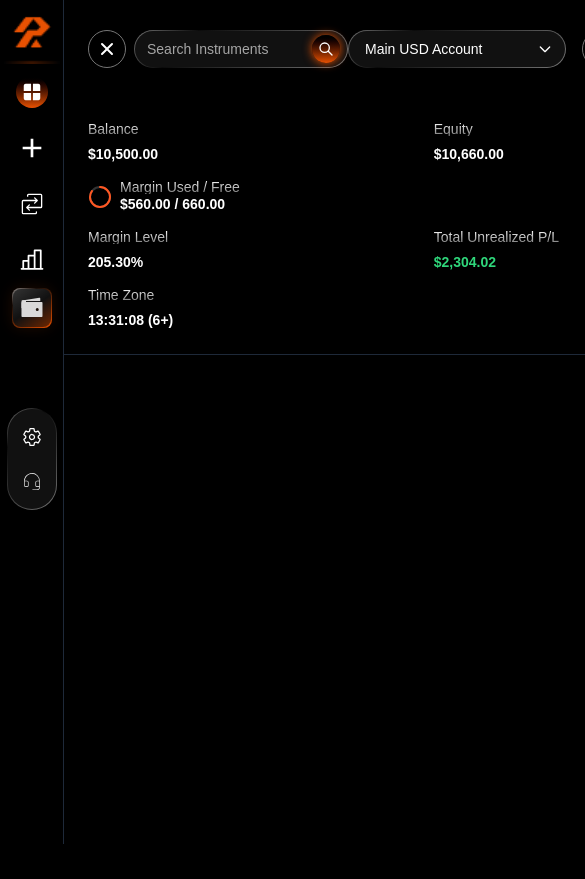
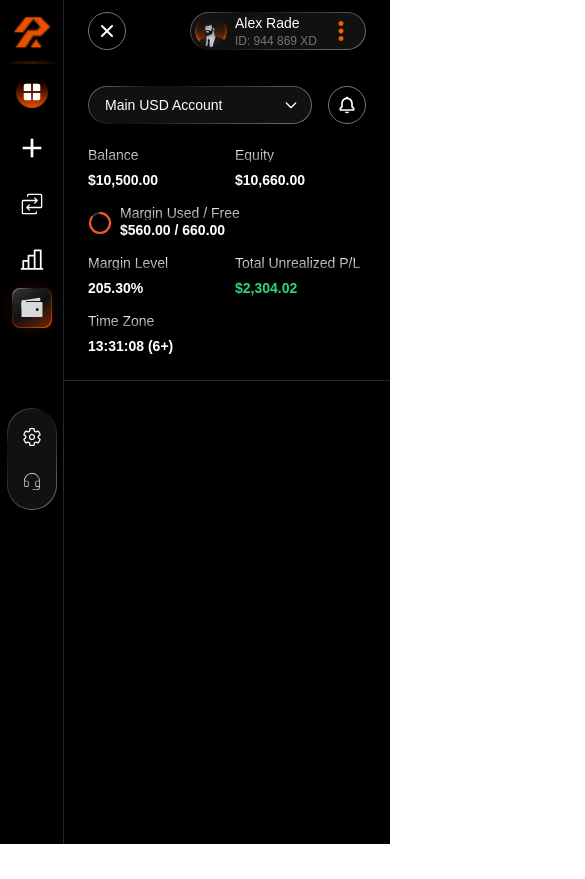
Before and after one commit to AliKhan17dec/dashboard-demo-project, a Next.js app: page / in a window 390 px wide. Both pictures are taken after a click on the button 107 px from the left and 49 px from the top of the page. Shown: the top 879 px of the page, 585 px wide, since content can reach past the window. After the commit the page ends 844 px from the top, so only its background shows below. Built offline with nearby package versions, Linux system fonts and the light colour scheme.

Commit message:
making responsive

```diff
--- a/app/components/Header.tsx
+++ b/app/components/Header.tsx
@@ -14,7 +14,8 @@ export default function Header() {
 
   useEffect(() => {
     const checkScreenSize = () => {
-      setIsMobileView(window.innerWidth < 1405);
+      // Changed to xl breakpoint (1280px)
+      setIsMobileView(window.innerWidth < 1280);
     };
 
     // Initial check
@@ -33,9 +34,9 @@ export default function Header() {
 
   return (
     <header className="bg-black border-b border-gray-800 px-6 py-3 flex items-center justify-between relative">
-      {/* Left side - Account Info */}
-      <div className="flex items-center space-x-4 2xl:space-x-12 text-xs 2xl:text-md">
-        {/* Hamburger Menu Button - Only show on mobile */}
+      {/* Left side - Hamburger Menu & Search */}
+      <div className="flex items-center space-x-4">
+        {/* Hamburger Menu Button - Show on screens less than xl */}
         {isMobileView && (
           <button
             onClick={toggleMobileMenu}
@@ -49,8 +50,8 @@ export default function Header() {
           </button>
         )}
 
-        {/* Desktop Content - Hide on mobile when menu is available */}
-        <div className={`${isMobileView ? 'hidden' : 'flex'} items-center space-x-4 2xl:space-x-12`}>
+        {/* Desktop Content - Hide on screens less than xl */}
+        <div className={`${isMobileView ? 'hidden' : 'flex'} items-center space-x-4 2xl:space-x-12 text-xs 2xl:text-md`}>
           <div className="items-center space-x-2">
             <div className="text-[#FFFFFF] font-arima leading-none tracking-normal" style={{ background: 'linear-gradient(to bottom, #FFFFFF, #767676)', WebkitBackgroundClip: 'text', WebkitTextFillColor: 'transparent' }}>Balance</div>
             <div className="text-white font-bold">$10,500.00</div>
@@ -112,8 +113,6 @@ export default function Header() {
             <div className="text-[#FFFFFF] font-arima leading-none tracking-normal" style={{ background: 'linear-gradient(to bottom, #FFFFFF, #767676)', WebkitBackgroundClip: 'text', WebkitTextFillColor: 'transparent' }}>Time Zone</div>
             <div className="text-white font-bold">13:31:08 (6+)</div>
           </div>
-        </div>
-
           {/* Search - Always visible */}
         <div
           className="relative rounded-full p-[1px] w-fit"
@@ -155,9 +154,57 @@ export default function Header() {
         </div>
         </div>
 
-      {/* Mobile Menu Overlay */}
+
+      </div>
+
+      {/* Mobile Menu Overlay - Show on screens less than xl */}
       {isMobileView && isMobileMenuOpen && (
         <div className="absolute top-full left-0 right-0 bg-black border-b border-gray-800 z-50 p-6">
+          {/* Account Selector and Bell Icon in Mobile Menu */}
+          <div className="flex items-center space-x-4 mb-6">
+            {/* Account Selector in Mobile Menu */}
+            <div className="flex-1">
+              <div
+                className="relative rounded-full p-[1px] w-full"
+                style={{
+                  background:
+                    "linear-gradient(135deg, #767676 0%, #0B0B0B 26%, #767676 100%)",
+                }}
+              >
+                <div className="rounded-full bg-[#111111] relative">
+                  <select
+                    className="bg-transparent text-white px-4 py-2 pr-8 rounded-full text-sm appearance-none focus:outline-none w-full"
+                  >
+                    <option>Main USD Account</option>
+                  </select>
+
+                  {/* Dropdown Arrow Icon */}
+                  <div className="pointer-events-none absolute inset-y-0 right-3 flex items-center">
+                    <svg
+                      xmlns="http://www.w3.org/2000/svg"
+                      className="h-4 w-4 text-white"
+                      fill="none"
+                      viewBox="0 0 24 24"
+                      stroke="currentColor"
+                    >
+                      <path
+                        strokeLinecap="round"
+                        strokeLinejoin="round"
+                        strokeWidth={2}
+                        d="M19 9l-7 7-7-7"
+                      />
+                    </svg>
+                  </div>
+                </div>
+              </div>
+            </div>
+
+            {/* Bell Icon in Mobile Menu */}
+            <button className="p-2 bg-black rounded-full border-1 border-[#767676] flex-shrink-0">
+              <BiBell className="h-5 w-5 text-white font-bold" />
+            </button>
+          </div>
+
           <div className="grid grid-cols-2 gap-4 text-sm">
             <div className="items-center space-y-2">
               <div className="text-[#FFFFFF] font-arima leading-none tracking-normal" style={{ background: 'linear-gradient(to bottom, #FFFFFF, #767676)', WebkitBackgroundClip: 'text', WebkitTextFillColor: 'transparent' }}>Balance</div>
@@ -221,9 +268,10 @@ export default function Header() {
         </div>
       )}
 
-      {/* Right side - Account & User */}
+      {/* Right side - Profile Only - Always visible */}
       <div className="flex items-center space-x-4">
-        {/* Select with gradient border */}
+        {/* Select with gradient border - Hide on screens less than xl */}
+        {!isMobileView && (
           <div
             className="relative rounded-full p-[1px] w-fit"
             style={{
@@ -257,11 +305,16 @@ export default function Header() {
               </div>
             </div>
           </div>
+        )}
 
+        {/* Bell Icon - Hide on screens less than xl */}
+        {!isMobileView && (
           <button className="p-2 bg-black rounded-full border-1 border-[#767676]">
             <BiBell className="h-5 w-5 text-white font-bold" />
           </button>
+        )}
 
+        {/* Profile - Always visible */}
         <div
           className="rounded-full p-[1px] w-fit flex items-center"
           style={{
```
Lines whose indentation alone changed are shown as unchanged.
